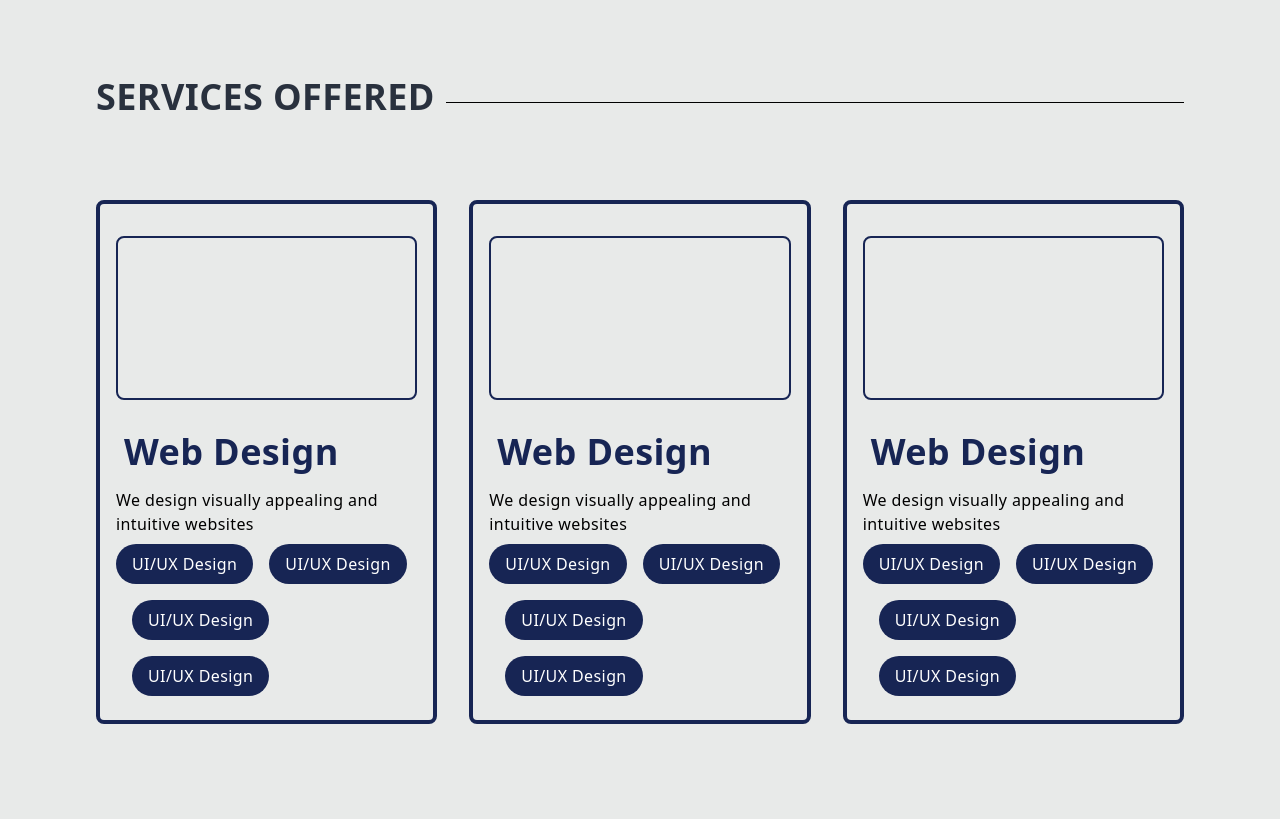
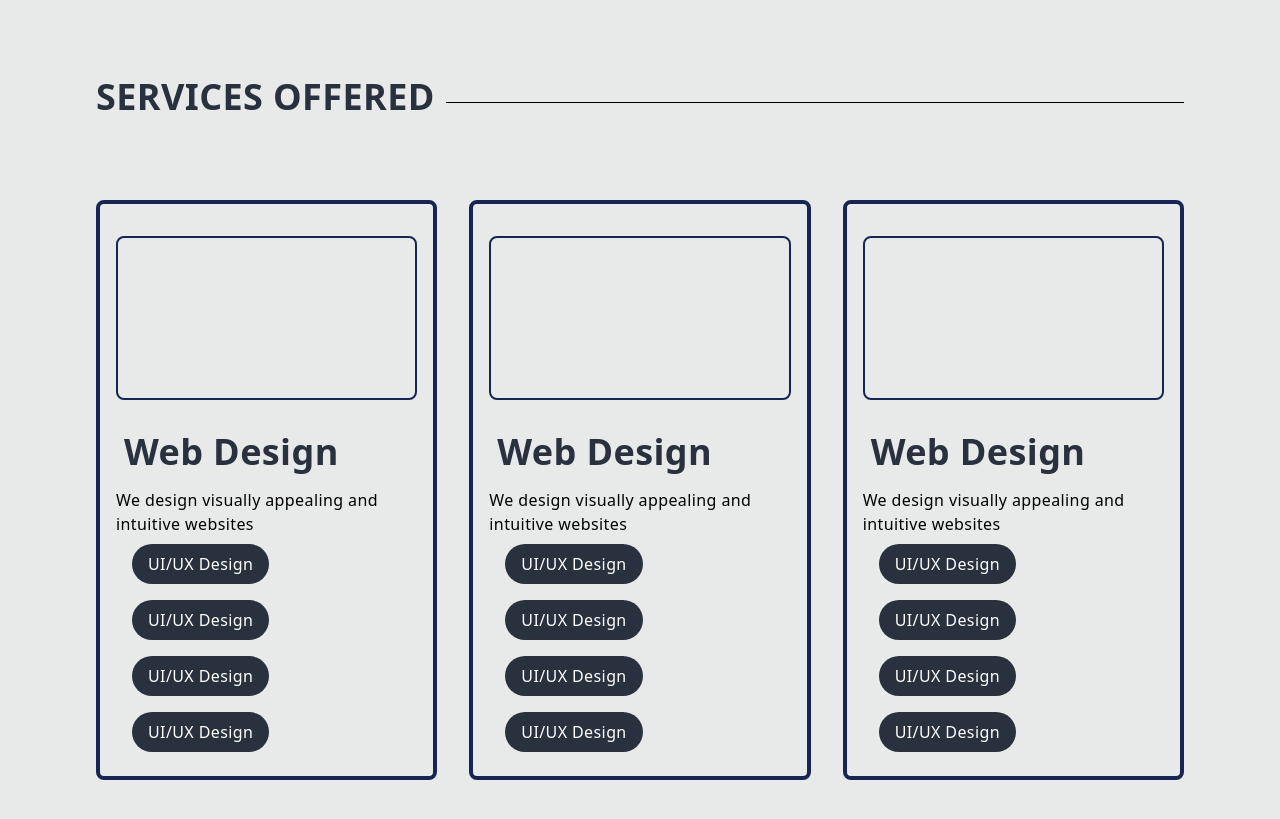
Before and after one commit to antonnprince/Congifyr-web, a website: page index.html in a window 1280 px wide. Shown: the part 735-1554 px from the top of the page. Drawn offline with Linux system fonts and the light colour scheme.

Commit message:
services

```diff
--- a/index.html
+++ b/index.html
@@ -42,60 +42,71 @@
 <!-- Hero ends -->
 
 <!-- Services Offered -->
-        <div class="mx-24 w-auto my-20 flex-row">
-                <h1 class="text-2xl md:text-4xl text-[#29313e] font-bold ">SERVICES OFFERED</h1>
-                <hr class="h-px my-[-15px] bg-black border-0 ml-[350px]">
+        <div class="mx-4 sm:mx-12 md:mx-24 w-auto my-20 flex-row">
+                <h1 class="text-3xl md:text-4xl text-[#29313e] font-bold ">SERVICES OFFERED</h1>
 
-                <div class="flex flex-col md:flex-row space-x-8 my-12 md:my-24  justify-between">
+                <hr class="h-px ml-[350px] my-[-15px] bg-transparent lg:bg-black border-0 ">
 
-                    <div class="flex flex-col rounded-lg w-1/3">
+                <div class="flex flex-col md:flex-row space-x-8 my-12 md:my-24">
+
+                    <div class="flex flex-col rounded-lg w-auto md:w-1/4 lg:w-1/3">
                         <div class="border-[#172554] p-4 border-4 m-4 rounded-lg mx-auto">
+
                             <div class="py-20 px-8 mx-auto border-[#172554] border-2 my-4 rounded-lg">
                             </div>
-                            <h1 class="text-4xl font-bold text-[#172554]
+
+                            <h1 class="text-4xl font-bold text-[#29313e]
                             px-2 py-4 mx-auto
                             ">Web Design</h1>
                             <p class="">We design visually appealing and intuitive websites</p>
                             <div class="flex flex-row flex-wrap space-x-4 ">
-                            <h2 class="bg-[#172554] px-4 py-2 rounded-full w-fit text-white my-2">UI/UX Design</h2>
-                            <h2 class="bg-[#172554] px-4 py-2 rounded-full w-fit text-white my-2">UI/UX Design</h2>
-                            <h2 class="bg-[#172554] px-4 py-2 rounded-full w-fit text-white my-2">UI/UX Design</h2>
-                            <h2 class="bg-[#172554] px-4 py-2 rounded-full w-fit text-white my-2" >UI/UX Design</h2>
+                            <div class="bg-[#29313e] px-4 py-2 rounded-full ml-4 w-auto text-white my-2">UI/UX Design</div>
+                            <div class="bg-[#29313e] px-4 py-2 rounded-full w-auto text-white my-2">UI/UX Design</div>
+                            <div class="bg-[#29313e] px-4 py-2 rounded-full w-auto text-white my-2">UI/UX Design</div>
+                            <div class="bg-[#29313e] px-4 py-2 rounded-full w-auto text-white my-2" >UI/UX Design</div>
                             </div>
+
                         </div>
+
                     </div>
 
-                    <div class="flex flex-col rounded-lg w-1/3">
+                    <div class="flex flex-col rounded-lg w-auto md:w-1/4 lg:w-1/3 ">
                         <div class="border-[#172554] p-4 border-4 m-4 rounded-lg mx-auto">
+
                             <div class="py-20 px-8 mx-auto border-[#172554] border-2 my-4 rounded-lg">
                             </div>
-                            <h1 class="text-4xl font-bold text-[#172554]
+
+                            <h1 class="text-4xl font-bold text-[#29313e]
                             px-2 py-4 mx-auto
                             ">Web Design</h1>
                             <p class="">We design visually appealing and intuitive websites</p>
                             <div class="flex flex-row flex-wrap space-x-4 ">
-                            <h2 class="bg-[#172554] px-4 py-2 rounded-full w-fit text-white my-2">UI/UX Design</h2>
-                            <h2 class="bg-[#172554] px-4 py-2 rounded-full w-fit text-white my-2">UI/UX Design</h2>
-                            <h2 class="bg-[#172554] px-4 py-2 rounded-full w-fit text-white my-2">UI/UX Design</h2>
-                            <h2 class="bg-[#172554] px-4 py-2 rounded-full w-fit text-white my-2" >UI/UX Design</h2>
+                            <div class="bg-[#29313e] px-4 py-2 rounded-full ml-4 w-auto text-white my-2">UI/UX Design</div>
+                            <div class="bg-[#29313e] px-4 py-2 rounded-full w-auto text-white my-2">UI/UX Design</div>
+                            <div class="bg-[#29313e] px-4 py-2 rounded-full w-auto text-white my-2">UI/UX Design</div>
+                            <div class="bg-[#29313e] px-4 py-2 rounded-full w-auto text-white my-2" >UI/UX Design</div>
                             </div>
+
                         </div>
                     </div>
 
-                    <div class="flex flex-col rounded-lg w-1/3">
+                    <div class="flex flex-col rounded-lg w-auto md:w-1/4 lg:w-1/3">
                         <div class="border-[#172554] p-4 border-4 m-4 rounded-lg mx-auto">
+
                             <div class="py-20 px-8 mx-auto border-[#172554] border-2 my-4 rounded-lg">
                             </div>
-                            <h1 class="text-4xl font-bold text-[#172554]
+
+                            <h1 class="text-4xl font-bold text-[#29313e]
                             px-2 py-4 mx-auto
                             ">Web Design</h1>
                             <p class="">We design visually appealing and intuitive websites</p>
                             <div class="flex flex-row flex-wrap space-x-4 ">
-                            <h2 class="bg-[#172554] px-4 py-2 rounded-full w-fit text-white my-2">UI/UX Design</h2>
-                            <h2 class="bg-[#172554] px-4 py-2 rounded-full w-fit text-white my-2">UI/UX Design</h2>
-                            <h2 class="bg-[#172554] px-4 py-2 rounded-full w-fit text-white my-2">UI/UX Design</h2>
-                            <h2 class="bg-[#172554] px-4 py-2 rounded-full w-fit text-white my-2" >UI/UX Design</h2>
+                            <div class="bg-[#29313e] px-4 py-2 rounded-full ml-4 w-auto text-white my-2">UI/UX Design</div>
+                            <div class="bg-[#29313e] px-4 py-2 rounded-full w-auto text-white my-2">UI/UX Design</div>
+                            <div class="bg-[#29313e] px-4 py-2 rounded-full w-auto text-white my-2">UI/UX Design</div>
+                            <div class="bg-[#29313e] px-4 py-2 rounded-full w-auto text-white my-2" >UI/UX Design</div>
                             </div>
+
                         </div>
                     </div>
 
```
Also changed, not shown: output.css.
